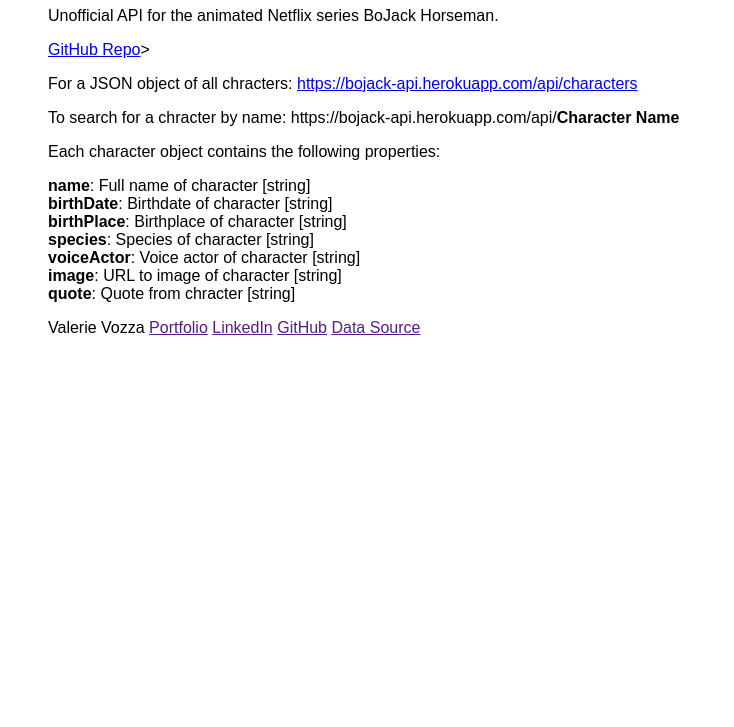
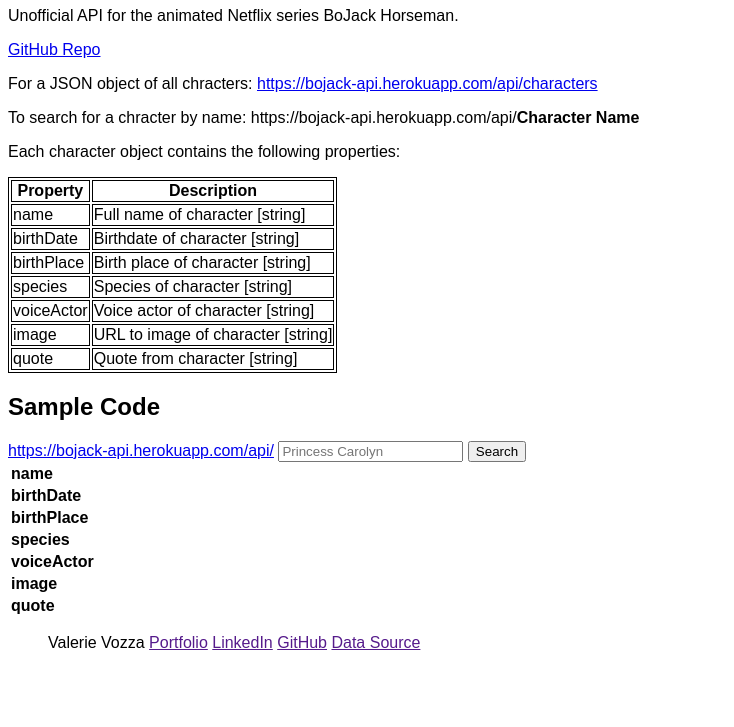
Before and after one commit to valerievozza/bojack-api, a website: page index.html in a window 1280 px wide. Shown: the part 73-800 px from the top of the page, without its empty margins (0-734 px from the left). Drawn offline with Linux system fonts and the light colour scheme.

Commit message:
update documentation page -- main.js file not working

```diff
--- a/index.html
+++ b/index.html
@@ -10,34 +10,84 @@
 <body>
     <h1>BoJack Horseman API</h1>
     <p>Unofficial API for the animated Netflix series BoJack Horseman.</p>
-    <p><a href ="https://github.com/valerievozza/bojack-api">GitHub Repo</a>></p>
+    <p><a href ="https://github.com/valerievozza/bojack-api">GitHub Repo</a></p>
     <p>For a JSON object of all chracters: <a href="https://bojack-api.herokuapp.com/api/characters">https://bojack-api.herokuapp.com/api/characters</a></p>
     <p>To search for a chracter by name: https://bojack-api.herokuapp.com/api/<strong>Character Name</strong></p>
     <p>Each character object contains the following properties:</p>
-    <ul class="properties">
-        <li><span class="property">name</span>: Full name of character [string]</li>
-        <li><span class="property">birthDate</span>: Birthdate of character [string]</li>
-        <li><span class="property">birthPlace</span>: Birthplace of character [string]</li>
-        <li><span class="property">species</span>: Species of character [string]</li>
-        <li><span class="property">voiceActor</span>: Voice actor of character [string]</li>
-        <li><span class="property">image</span>: URL to image of character [string]</li>
-        <li><span class="property">quote</span>: Quote from chracter [string]</li>
-    </ul>
-    <!-- <h2>Sample Code</h2>
+    <table id="prop-table">
+        <thead>
+            <th>Property</th>
+            <th>Description</th>
+        </thead>
+        <tbody>
+            <tr>
+                <td>name</td>
+                <td>Full name of character [string]</td>
+            </tr>
+            <tr>
+                <td>birthDate</td>
+                <td>Birthdate of character [string]</td>
+            </tr>
+            <tr>
+                <td>birthPlace</td>
+                <td>Birth place of character [string]</td>
+            </tr>
+            <tr>
+                <td>species</td>
+                <td>Species of character [string]</td>
+            </tr>
+            <tr>
+                <td>voiceActor</td>
+                <td>Voice actor of character [string]</td>
+            </tr>
+            <tr>
+                <td>image</td>
+                <td>URL to image of character [string]</td>
+            </tr>
+            <tr>
+                <td>quote</td>
+                <td>Quote from character [string]</td>
+            </tr>
+        </tbody>
+    </table>
+
+    <h2>Sample Code</h2>
     <span><a href="https://bojack-api.herokuapp.com/api/">https://bojack-api.herokuapp.com/api/</a></span>
-    <input type="text" placeholder="Princess Carolyn" name="name" id="name">
+    <input type="text" placeholder="Princess Carolyn" name="name">
     <button id="search">Search</button>
 
-    <ul class="properties">
-        <li><span class="property">name</span>: <span id="char-name"></span></li>
-        <li><span class="property">birthDate</span>: <span id="birthdate"></span></li>
-        <li><span class="property">birthPlace</span>: <span id="birthplace"></span></li>
-        <li><span class="property">species</span>: <span id="species"></span></li>
-        <li><span class="property">voiceActor</span>: <span id="voice-actor"></span></li>
-        <li><span class="property">image</span>: <span id="image"></span></li>
-        <li><span class="property">quote</span>: <span id="quote"></span></li>
-    </ul> -->
-
+    <table id="sample-table">
+        <tbody>
+            <tr>
+                <td class="prop">name</td>
+                <td id="name-string"></td>
+            </tr>
+            <tr>
+                <td class="prop">birthDate</td>
+                <td id="birthdate-string"></td>
+            </tr>
+            <tr>
+                <td class="prop">birthPlace</td>
+                <td id="birthplace-string"></td>
+            </tr>
+            <tr>
+                <td class="prop">species</td>
+                <td id="species-string"></td>
+            </tr>
+            <tr>
+                <td class="prop">voiceActor</td>
+                <td id="actor-string"></td>
+            </tr>
+            <tr>
+                <td class="prop">image</td>
+                <td id="image-string"></td>
+            </tr>
+            <tr>
+                <td class="prop">quote</td>
+                <td id="quote-string"></td>
+            </tr>
+        </tbody>
+    </table>
     <ul class="source">
         <li>Valerie Vozza</li>
         <li><a href="">Portfolio</a></li>
@@ -45,5 +95,6 @@
         <li><a href="">GitHub</a></li>
         <li><a href="">Data Source</a></li>
     </ul>
+    <script type="text/javascript" src="public/main.js"></script>
 </body>
 </html>
--- a/public/css/style.css
+++ b/public/css/style.css
@@ -11,18 +11,14 @@
     font-family: Arial, Helvetica, sans-serif;
 }
 
-h1, p {
-    margin-left: 40px;
+li {
+    display: inline;
 }
 
-.property {
+#prop-table, #prop-table th, #prop-table td {
+    border: 1px solid black;
+}
+
+.prop {
     font-weight: bold;
 }
-
-.properties, .source {
-    list-style-type: none;
-}
-
-.source li {
-    display: inline;
-}
--- a/public/main.js
+++ b/public/main.js
@@ -1,15 +1,19 @@
-// document.querySelector('#search').addEventListener('click', getFetch)
+document.querySelector('#search').addEventListener('click', getFetch)
 
-// function getFetch(){
-//   const characterChoice = document.querySelector('input').value
-//   const url = `https://bojack-api.herokuapp.com/api/${characterChoice}`
+function getFetch(){
+  const characterChoice = document.querySelector('input').value
+  console.log(characterChoice)
+  const url = `https://bojack-api.herokuapp.com/api/${characterChoice}`
 
-//   fetch(url)
-//       .then(res => res.json())
-//       .then(data => {
-//         console.log(data)
-//       })
-//       .catch(err => {
-//           console.log(`error ${err}`)
-//       });
-// }
+  fetch(url)
+      .then(res => res.json())
+      .then(data => {
+        console.log(data)
+      })
+
+      document.querySelector('#name').innerText = data.name
+
+      .catch(err => {
+          console.log(`error ${err}`)
+      });
+}
```
